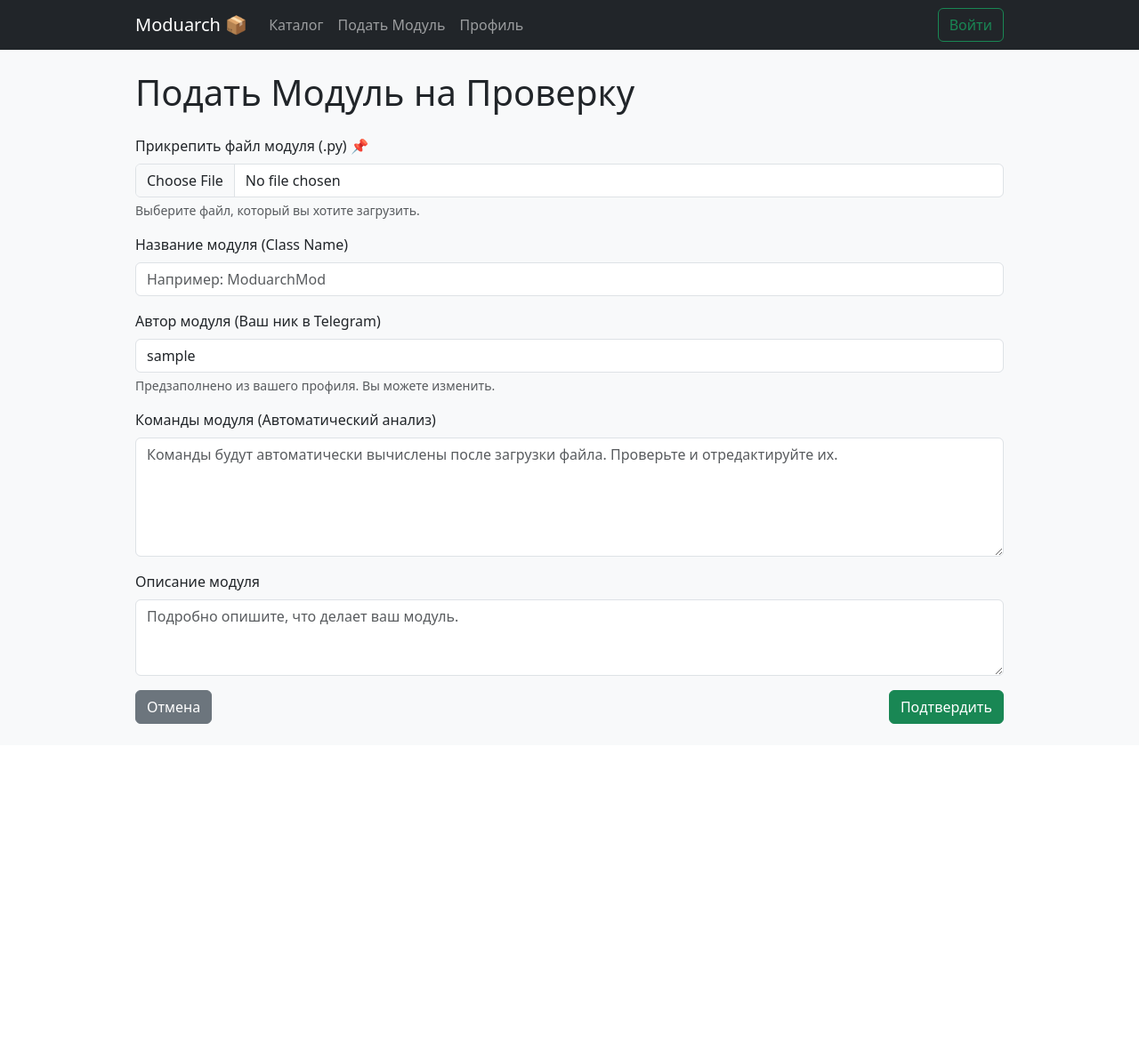
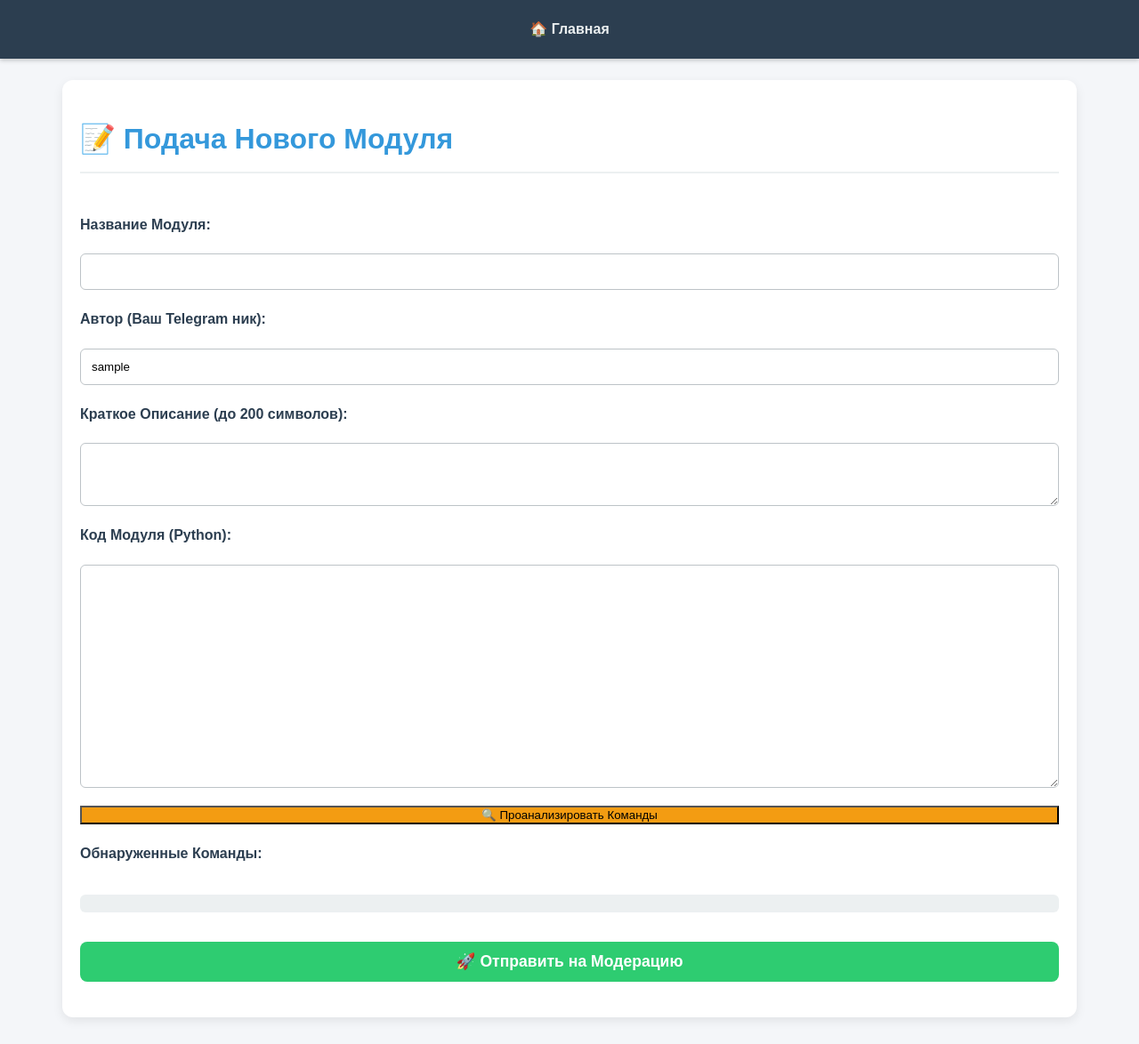
Before and after one commit to skyaree/heroku-modulesp, a Python web app: template templates/submit.html in a window 1280 px wide. Shown: the whole page at 89% size. Before the commit the page ends 814 px from the top, so only its background shows below. Run offline with Jinja, Linux system fonts and the light colour scheme; the template is opened without the code that fills it: most values are stand-ins (such as "Sample title", 1, 10 or a date in 2020).

Commit message:
submit.html

```diff
--- a/templates/submit.html
+++ b/templates/submit.html
@@ -1,143 +1,80 @@
-{% extends "base.html" %}
-
-{% block content %}
-<h1 class="mb-4">Подать Модуль на Проверку</h1>
-
-<form id="submission-form">
-    <div class="mb-3">
-        <label for="moduleFile" class="form-label">Прикрепить файл модуля (.py) 📌</label>
-        <input class="form-control" type="file" id="moduleFile" required accept=".py">
-        <div class="form-text">Выберите файл, который вы хотите загрузить.</div>
-    </div>
-
-    <div class="mb-3">
-        <label for="moduleName" class="form-label">Название модуля (Class Name)</label>
-        <input type="text" class="form-control" id="moduleName" required placeholder="Например: ModuarchMod">
-    </div>
-
-    <div class="mb-3">
-        <label for="authorName" class="form-label">Автор модуля (Ваш ник в Telegram)</label>
-        <input type="text" class="form-control" id="authorName" required
-               value="{{ telegram_username|default('Укажите ник') }}"
-               placeholder="Например: @MyAwesomeNick">
-        <div class="form-text">Предзаполнено из вашего профиля. Вы можете изменить.</div>
-    </div>
-
-    <div class="mb-3">
-        <label for="moduleCommands" class="form-label">Команды модуля (Автоматический анализ)</label>
-        <textarea class="form-control" id="moduleCommands" rows="5" required
-                  placeholder="Команды будут автоматически вычислены после загрузки файла. Проверьте и отредактируйте их."></textarea>
-        <div id="commands-feedback" class="form-text"></div>
-    </div>
-
-    <div class="mb-3">
-        <label for="moduleDescription" class="form-label">Описание модуля</label>
-        <textarea class="form-control" id="moduleDescription" rows="3" required
-                  placeholder="Подробно опишите, что делает ваш модуль."></textarea>
-    </div>
-
-    <div class="d-flex justify-content-between">
-        <button type="button" class="btn btn-secondary">Отмена</button>
-        <button type="submit" class="btn btn-success" id="submit-btn">Подтвердить</button>
-    </div>
-</form>
-
-<div id="alert-container" class="mt-4"></div>
-
-{% endblock %}
-
-{% block scripts %}
-<script>
-    document.getElementById('moduleFile').addEventListener('change', analyzeCode);
-
-    async function analyzeCode(event) {
-        const file = event.target.files[0];
-        if (!file) return;
-
-        const reader = new FileReader();
-        reader.onload = async (e) => {
-            const code = e.target.result;
-            const feedback = document.getElementById('commands-feedback');
-            const commandsArea = document.getElementById('moduleCommands');
-
-            feedback.textContent = '⏳ Анализ кода через Gemini API...';
-            commandsArea.value = '';
+<!DOCTYPE html>
+<html lang="ru">
+<head>
+    <meta charset="UTF-8">
+    <meta name="viewport" content="width=device-width, initial-scale=1.0">
+    <title>{{ title }}</title>
+    <link rel="stylesheet" href="{{ url_for('static', filename='style.css') }}">
+    <script>
+        // Функция для вызова API анализа кода (заглушка)
+        async function analyzeCode() {
+            const code = document.getElementById('module_code').value;
+            const output = document.getElementById('commands_output');
+            output.textContent = 'Анализ...';
 
             try {
-                // Вызов API для анализа
-                const response = await fetch('{{ url_for("analyze_module_code") }}', {
-                    method: 'POST',
-                    headers: { 'Content-Type': 'application/json' },
-                    body: JSON.stringify({ code: code })
-                });
+                // В реальном приложении: здесь должен быть безопасный fetch к /api/v1/analyze_code
+                // Используем заглушку, так как Flask-API требует токен, которого нет в браузере напрямую
 
-                const result = await response.json();
+                // Имитация задержки и результата
+                await new Promise(r => setTimeout(r, 1500));
+                const mockResponse = {
+                    success: true,
+                    commands: ".search - Ищет модули в каталоге.\n.get_info - Возвращает информацию о модуле.\n"
+                };
 
-                if (result.success) {
-                    commandsArea.value = result.commands;
-                    feedback.textContent = '✅ Команды успешно проанализированы. Проверьте перед отправкой.';
-                    feedback.className = 'form-text text-success';
+                if (mockResponse.success) {
+                    output.textContent = mockResponse.commands;
+                    document.getElementById('commands_field').value = mockResponse.commands;
                 } else {
-                    commandsArea.value = result.commands; // Отображаем сообщение об ошибке, если Gemini не сработал
-                    feedback.textContent = result.commands || '❌ Ошибка анализа кода.';
-                    feedback.className = 'form-text text-danger';
+                    output.textContent = `Ошибка: ${mockResponse.commands}`;
                 }
+
             } catch (error) {
-                feedback.textContent = '❌ Не удалось связаться с сервером API.';
-                feedback.className = 'form-text text-danger';
+                output.textContent = `Произошла ошибка при анализе: ${error.message}`;
             }
-        };
-        reader.readAsText(file);
-    }
+        }
+    </script>
+</head>
+<body>
+    <header>
+        <nav>
+            <a href="{{ url_for('modules_list') }}">🏠 Главная</a>
+            {% if logged_in %}
+                <a href="{{ url_for('account_page') }}">👤 Аккаунт</a>
+                {% if is_admin %}
+                    <a href="{{ url_for('moderation_panel') }}">🔑 Админ-Панель</a>
+                {% endif %}
+                <a href="{{ url_for('login_route') }}" style="background-color: #e74c3c;">🚪 Выход (Локальный)</a>
+            {% endif %}
+        </nav>
+    </header>
 
-    document.getElementById('submission-form').addEventListener('submit', async (e) => {
-        e.preventDefault();
-        const code = document.getElementById('moduleCommands').value;
-        const fileInput = document.getElementById('moduleFile');
-        const file = fileInput.files[0];
-        let moduleCodeText = '';
+    <div class="container">
+        <h1>📝 Подача Нового Модуля</h1>
 
-        if (!file) {
-            alert('Пожалуйста, прикрепите файл модуля.');
-            return;
-        }
+        <form id="submit_form" method="POST" action="{{ url_for('submit_module_api') }}">
 
-        const reader = new FileReader();
-        reader.onload = async (e) => {
-            moduleCodeText = e.target.result;
+            <label for="name">Название Модуля:</label>
+            <input type="text" id="name" name="name" required>
 
-            const submissionData = {
-                name: document.getElementById('moduleName').value,
-                author: document.getElementById('authorName').value,
-                commands: document.getElementById('moduleCommands').value,
-                description: document.getElementById('moduleDescription').value,
-                module_code: moduleCodeText
-            };
+            <label for="author">Автор (Ваш Telegram ник):</label>
+            <input type="text" id="author" name="author" value="{{ telegram_username }}" required>
 
-            document.getElementById('submit-btn').disabled = true;
+            <label for="description">Краткое Описание (до 200 символов):</label>
+            <textarea id="description" name="description" rows="3" maxlength="200" required></textarea>
 
-            // Вызов API для сохранения модуля
-            const response = await fetch('{{ url_for("submit_module_api") }}', {
-                method: 'POST',
-                headers: { 'Content-Type': 'application/json' },
-                body: JSON.stringify(submissionData)
-            });
+            <label for="module_code">Код Модуля (Python):</label>
+            <textarea id="module_code" name="module_code" rows="15" required></textarea>
 
-            const result = await response.json();
-            document.getElementById('submit-btn').disabled = false;
+            <button type="button" onclick="analyzeCode()" style="background-color: #f39c12;">🔍 Проанализировать Команды</button>
 
-            const alertDiv = document.createElement('div');
-            alertDiv.className = `alert ${result.success ? 'alert-success' : 'alert-danger'}`;
-            alertDiv.textContent = result.message;
-            document.getElementById('alert-container').innerHTML = '';
-            document.getElementById('alert-container').appendChild(alertDiv);
+            <label>Обнаруженные Команды:</label>
+            <pre id="commands_output" style="background:#ecf0f1; padding: 10px; border-radius: 6px;"></pre>
+            <input type="hidden" id="commands_field" name="commands">
 
-            if (result.success) {
-                 // Очистка формы или перенаправление
-                 setTimeout(() => window.location.href = '{{ url_for("modules_list") }}', 2000);
-            }
-        };
-        reader.readAsText(file);
-    });
-</script>
-{% endblock %}
+            <button type="submit" onclick="this.textContent='Отправка...'">🚀 Отправить на Модерацию</button>
+        </form>
+    </div>
+</body>
+</html>
```
